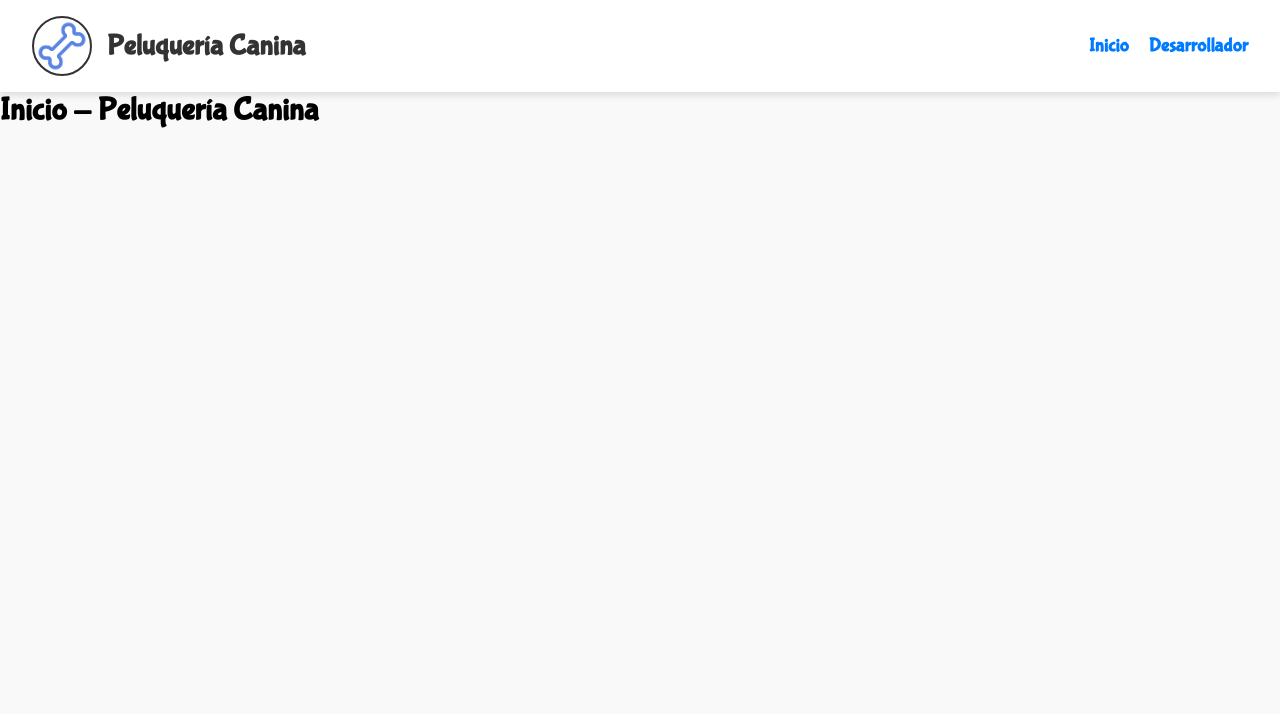
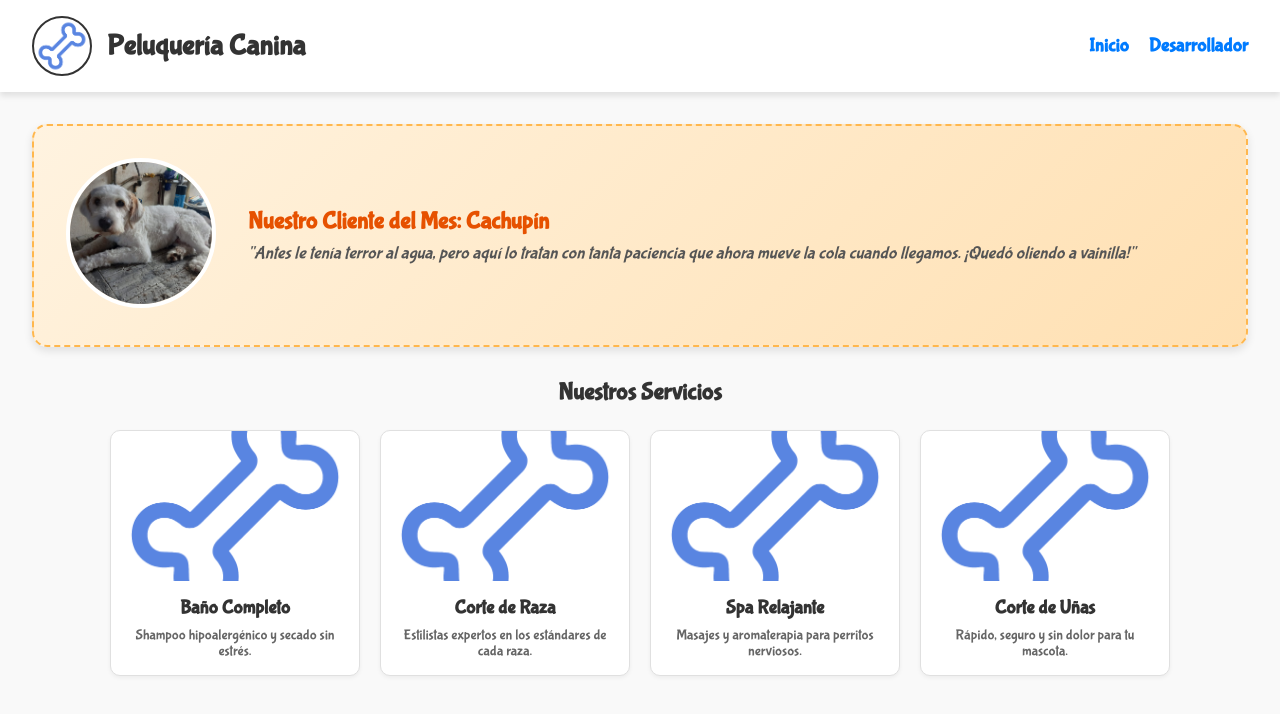
Before and after one commit to sebastianramirezmunoz99/eva1appweb, a React (Vite) app: page / in a window 1280 px wide. Shown: the top 714 px of the page. Built offline with nearby package versions, Linux system fonts and the light colour scheme.

Commit message:
home ocn tarjetas generadas via map y propuesta de valor con props, perrito del mes

```diff
--- /dev/null
+++ b/src/components/Card.jsx
@@ -0,0 +1,15 @@
+import styles from './Card.module.css';
+
+const Card = ({ titulo, descripcion, imagen }) => {
+  return (
+    <div className={styles.card}>
+      <img src={imagen} alt={titulo} className={styles.image} />
+      <div className={styles.content}>
+        <h3 className={styles.title}>{titulo}</h3>
+        <p className={styles.description}>{descripcion}</p>
+      </div>
+    </div>
+  );
+};
+
+export default Card;
--- /dev/null
+++ b/src/components/Card.module.css
@@ -0,0 +1,38 @@
+.card {
+  display: flex;
+  flex-direction: column;
+  background-color: white;
+  border: 1px solid #e0e0e0;
+  border-radius: 10px;
+  overflow: hidden;
+  box-shadow: 0 2px 4px rgba(0,0,0,0.05);
+  transition: transform 0.3s ease, box-shadow 0.3s ease;
+  width: 250px;
+}
+
+.card:hover {
+  transform: translateY(-10px);
+  box-shadow: 0 8px 16px rgba(0,0,0,0.15);
+}
+
+.image {
+  width: 100%;
+  height: 150px;
+  object-fit: cover;
+}
+
+.content {
+  padding: 1rem;
+  text-align: center;
+}
+
+.title {
+  color: #333;
+  font-size: 1.2rem;
+  margin-bottom: 0.5rem;
+}
+
+.description {
+  color: #666;
+  font-size: 0.9rem;
+}
--- a/src/components/Home.jsx
+++ b/src/components/Home.jsx
@@ -1,7 +1,39 @@
+import Card from './Card';
+import PerroDelMes from './PerroDelMes';
+import logo from '../assets/logo.png';
+import perrito2despues from '../assets/perrito2despues.jpeg'
+
 const Home = () => {
+  const serviciosDummy = [
+    { id: 1, titulo: "Baño Completo", descripcion: "Shampoo hipoalergénico y secado sin estrés.", imagen: logo },
+    { id: 2, titulo: "Corte de Raza", descripcion: "Estilistas expertos en los estándares de cada raza.", imagen: logo },
+    { id: 3, titulo: "Spa Relajante", descripcion: "Masajes y aromaterapia para perritos nerviosos.", imagen: logo },
+    { id: 4, titulo: "Corte de Uñas", descripcion: "Rápido, seguro y sin dolor para tu mascota.", imagen: logo }
+  ];
+
   return (
-    <div>
-      <h1>Inicio - Peluquería Canina</h1>
+    <div style={{ padding: '2rem' }}>
+
+      {/* Componente que recibe datos mediante props */}
+      <PerroDelMes
+        nombre="Cachupín"
+        resena="Antes le tenía terror al agua, pero aquí lo tratan con tanta paciencia que ahora mueve la cola cuando llegamos. ¡Quedó oliendo a vainilla!"
+        imagen={perrito2despues}
+        />
+
+      <h2 style={{ textAlign: 'center', marginBottom: '1.5rem', color: '#333' }}>Nuestros Servicios</h2>
+
+      {/* Contenedor Flex para las Cards */}
+      <div style={{ display: 'flex', gap: '20px', flexWrap: 'wrap', justifyContent: 'center' }}>
+        {serviciosDummy.map((servicio) => (
+          <Card
+            key={servicio.id}
+            titulo={servicio.titulo}
+            descripcion={servicio.descripcion}
+            imagen={servicio.imagen}
+          />
+        ))}
+      </div>
 
     </div>
   );
--- /dev/null
+++ b/src/components/PerroDelMes.jsx
@@ -0,0 +1,17 @@
+import styles from './PerroDelMes.module.css';
+
+const PerroDelMes = ({ nombre, resena, imagen }) => {
+  return (
+    <div className={styles.contenedor}>
+      <div className={styles.fotoContenedor}>
+        <img src={imagen} alt={`Foto de ${nombre}`} className={styles.foto} />
+      </div>
+      <div className={styles.info}>
+        <h2 className={styles.titulo}> Nuestro Cliente del Mes: {nombre}</h2>
+        <p className={styles.resena}>"{resena}"</p>
+      </div>
+    </div>
+  );
+};
+
+export default PerroDelMes;
--- /dev/null
+++ b/src/components/PerroDelMes.module.css
@@ -0,0 +1,38 @@
+.contenedor {
+  display: flex;
+  align-items: center;
+  gap: 2rem;
+  background: linear-gradient(135deg, #fff3e0 0%, #ffe0b2 100%);
+  padding: 2rem;
+  border-radius: 15px;
+  box-shadow: 0 4px 8px rgba(0,0,0,0.1);
+  margin-bottom: 2rem;
+  border: 2px dashed #ffb74d;
+}
+
+.fotoContenedor {
+  flex-shrink: 0;
+}
+
+.foto {
+  width: 150px;
+  height: 150px;
+  border-radius: 50%;
+  object-fit: cover;
+  border: 4px solid white;
+}
+
+.info {
+  flex-grow: 1;
+}
+
+.titulo {
+  color: #e65100;
+  margin-bottom: 0.5rem;
+}
+
+.resena {
+  font-style: italic;
+  color: #555;
+  font-size: 1.1rem;
+}
```
